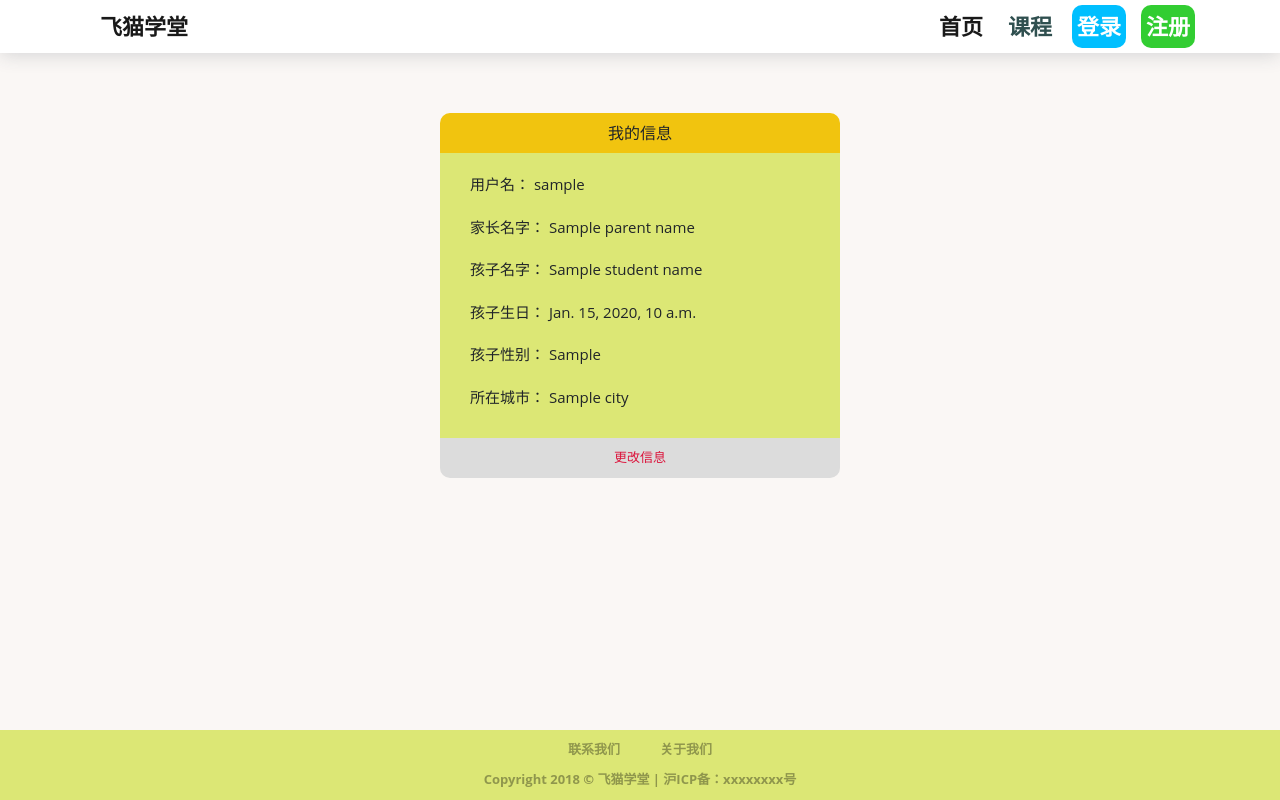
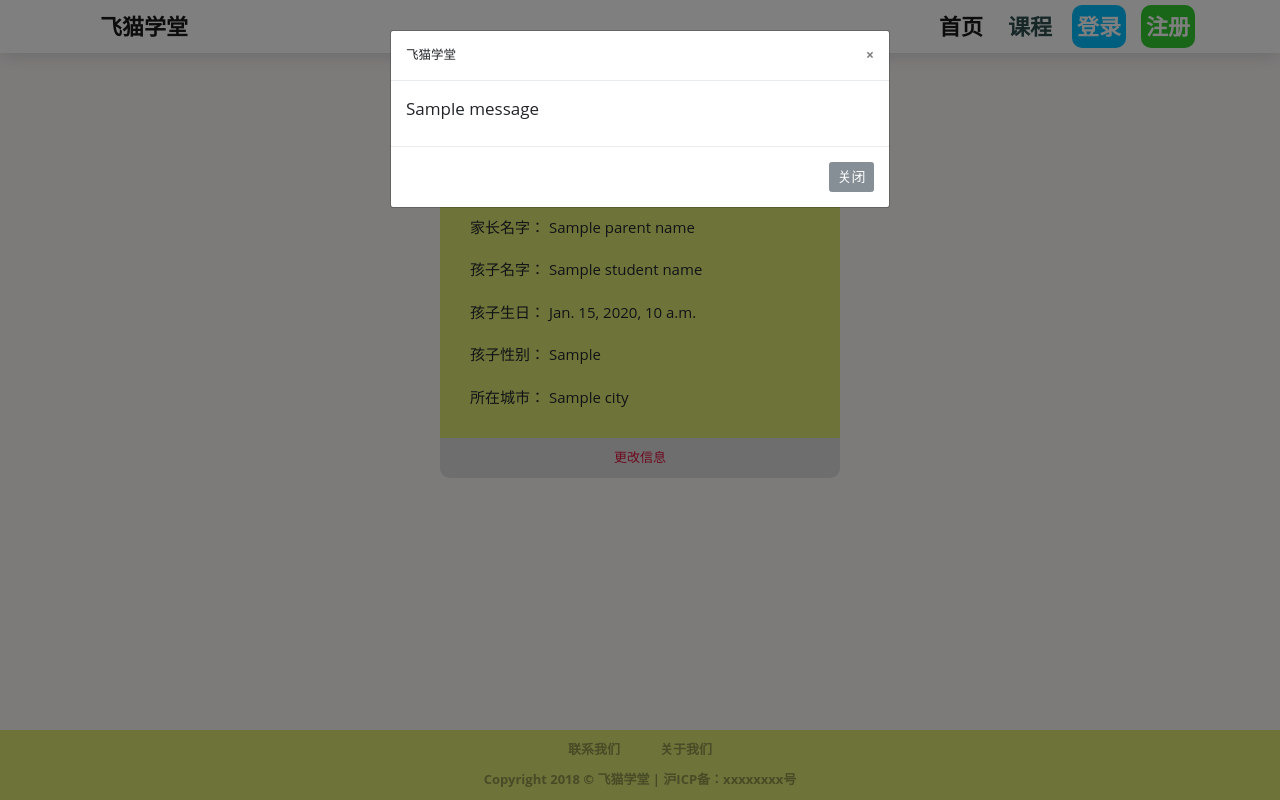
Before and after one commit to bwapeup/gnw, a Django app: template people/templates/people/show_student_info.html in a window 1280 px wide. Run offline with Django 3.2, Linux system fonts and the light colour scheme; the template is opened without the code that fills it: most values are stand-ins (such as "Sample title", 1, 10 or a date in 2020); one stand-in notice (Sample message) is shown; some libraries are stand-ins or nearby versions.

Commit message:
Use Django messaging framework to show messages upon signup, password reset, and self info update

```diff
--- a/gnw/static/gnw/assets/style/css_main_v3_3.css
+++ b/gnw/static/gnw/assets/style/css_main_v3_4.css
@@ -403,7 +403,17 @@ footer a:hover {
     margin-top: 2rem;
 }
 
+.modal .modal-title, .modal .modal-body p, .modal .modal-content button {
+    font-family: "Open Sans", Helvetica, "Microsoft YaHei New", "Microsoft Yahei", "微软雅黑", 宋体, SimSun, STXihei, "华文细黑", sans-serif;
+}
 
+.modal .modal-body p {
+    font-size: 1.7rem;
+}
+
+.modal .modal-content button {
+    font-size: 1.4rem;
+}
 /*=====================*/
 
 
--- a/people/templates/people/show_student_info.html
+++ b/people/templates/people/show_student_info.html
@@ -1,6 +1,29 @@
 {% extends 'base_generic.html' %}
 
 {% block content %}
+
+{% if messages %}
+    <div class="modal" id="infoUpdatedModal" tabindex="-1" role="dialog">
+      <div class="modal-dialog" role="document">
+        <div class="modal-content">
+          <div class="modal-header">
+            <h5 class="modal-title">飞猫学堂</h5>
+            <button type="button" class="close" data-dismiss="modal" aria-label="Close">
+              <span aria-hidden="true">&times;</span>
+            </button>
+          </div>
+          <div class="modal-body">
+              {% for message in messages %}
+                <p>{{message}}</p>
+              {% endfor %}
+          </div>
+          <div class="modal-footer">
+            <button type="button" class="btn btn-secondary" data-dismiss="modal">关闭</button>
+          </div>
+        </div>
+      </div>
+    </div>
+{% endif %}
 
     <div id="signupFormWrapper">
         <div id="loginFormCardTitle" class="d-flex justify-content-center align-items-center">
@@ -38,3 +61,15 @@
     </div>
 
 {% endblock %}
+
+{% block js %}
+
+{% if messages %}
+    <script>
+        $(document).ready(function(){
+            $("#infoUpdatedModal").modal('show');
+        });
+    </script>
+{% endif %}
+
+{% endblock js %}
--- a/people/templates/people/update_student_info.html
+++ b/people/templates/people/update_student_info.html
@@ -4,10 +4,6 @@
 
     {% if no_student_account %}
         <div class="loginErrorMessageDiv">您没有学生账号。如您需要帮助，请联系我们。</div>
-
-    {% elif account_update_success %}
-        <div class="loginErrorMessageDiv">您的信息已更新。谢谢！</div>
-
     {% else %}
 
         {% if form.errors %}
--- a/templates/base_generic.html
+++ b/templates/base_generic.html
@@ -21,7 +21,7 @@
       {% endblock headUsualJS %}
 
       {% block css %}
-            <link href="{% static 'gnw/assets/style/css_main_v3_3.css' %}" rel="stylesheet">
+            <link href="{% static 'gnw/assets/style/css_main_v3_4.css' %}" rel="stylesheet">
       {% endblock css %}
 
     </head>
--- a/templates/base_lecture.html
+++ b/templates/base_lecture.html
@@ -20,7 +20,7 @@
       {% endblock headUsualJS %}
 
       {% block css %}
-            <link href="{% static 'gnw/assets/style/css_main_v3_3.css' %}" rel="stylesheet">
+            <link href="{% static 'gnw/assets/style/css_main_v3_4.css' %}" rel="stylesheet">
       {% endblock css %}
 
     </head>
```
Also changed, not shown: gnw/templates/gnw/panel.html (+35 -0 lines), people/views.py (+6 -3 lines), sms/views.py (+9 -7 lines).
